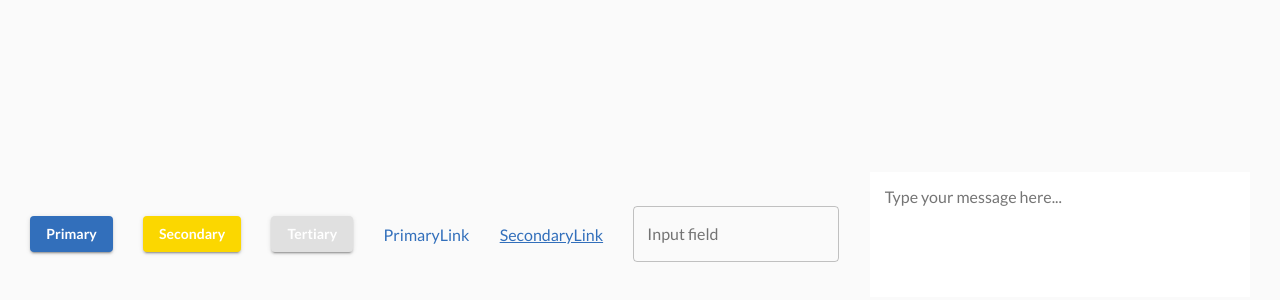
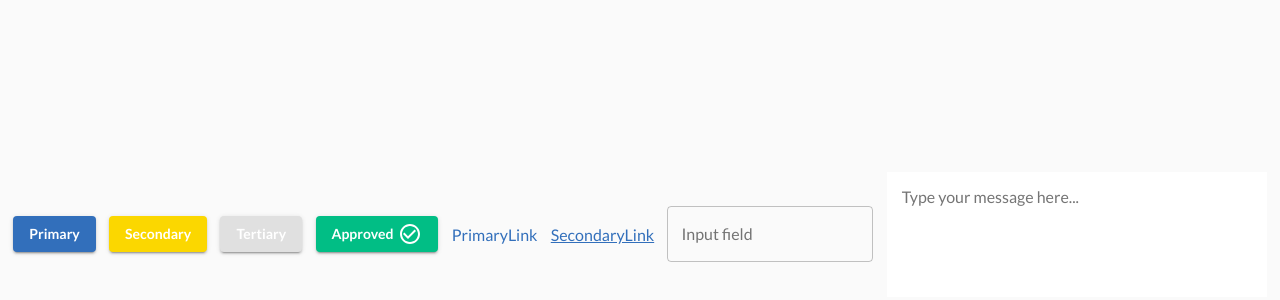
Before and after one commit to tomsmi321/hatchstone-frontend, a React (Create React App) app: page /ui-kit in a window 1280 px wide. Shown: the part 166-466 px from the top of the page. Built offline with nearby package versions, Linux system fonts and the light colour scheme.

Commit message:
approved button UI Kit component created

```diff
--- a/src/components/UIKit.jsx
+++ b/src/components/UIKit.jsx
@@ -1,6 +1,7 @@
 import React from 'react';
 import styled from 'styled-components'
-import { PrimaryButton, SecondaryButton, TertiaryButton } from '../uiKit/Button'
+import { PrimaryButton, SecondaryButton, TertiaryButton, ApprovedButton } from '../uiKit/Button'
+// import { ApprovedButton } from '../uiKit/buttons/ApprovedButton'
 import { PrimaryLink, SecondaryLink } from '../uiKit/Link'
 import { TextField } from '../uiKit/userInput/TextField'
 import { TextArea } from '../uiKit/userInput/TextArea'
@@ -19,6 +20,7 @@ const UIKit = () => {
       <PrimaryButton>Primary</PrimaryButton>
       <SecondaryButton>Secondary</SecondaryButton>
       <TertiaryButton>Tertiary</TertiaryButton>
+      <ApprovedButton>Approved</ApprovedButton>
       <PrimaryLink >PrimaryLink</PrimaryLink>
       <SecondaryLink underline="always">SecondaryLink</SecondaryLink>
       <TextField labelValue="Input field"></TextField>
--- a/src/uiKit/button.jsx
+++ b/src/uiKit/button.jsx
@@ -1,6 +1,8 @@
 import React from 'react'
 import { Button } from '@material-ui/core';
 import styled from "styled-components"
+import CheckCircleOutlineIcon from '@material-ui/icons/CheckCircleOutline';
+
 
 // Stylyed component overwritting/adding css to the passed in Button component imported from Material UI
 // '&&&' is to overwrite the css namespace as the most specific selector so that the styles are applied over Material UI's
@@ -11,6 +13,19 @@ const BaseButton = styled(Button)`
     text-transform: none;
   }
 `
+
+const ApprovedBaseButton = styled(Button)`
+  &&& {
+    font-weight: 600;
+    color: #FFFFFF;
+    text-transform: none;
+    background-color: #01BE85;
+  }
+`
+const DoneCircleIcon = styled(CheckCircleOutlineIcon)`
+  padding-left: 5px;
+`
+
 
 export const PrimaryButton = ({ children }) => (
   <BaseButton variant="contained" color="primary">{children}</BaseButton>
@@ -23,3 +38,10 @@ export const SecondaryButton = ({ children }) => (
 export const TertiaryButton = ({ children }) => (
   <BaseButton variant="contained" color="default">{children}</BaseButton>
 )
+
+export const ApprovedButton = ({ children }) => (
+  <ApprovedBaseButton variant="contained" color="#01BE85">
+    {children}
+    <DoneCircleIcon />
+  </ApprovedBaseButton>
+)
```
